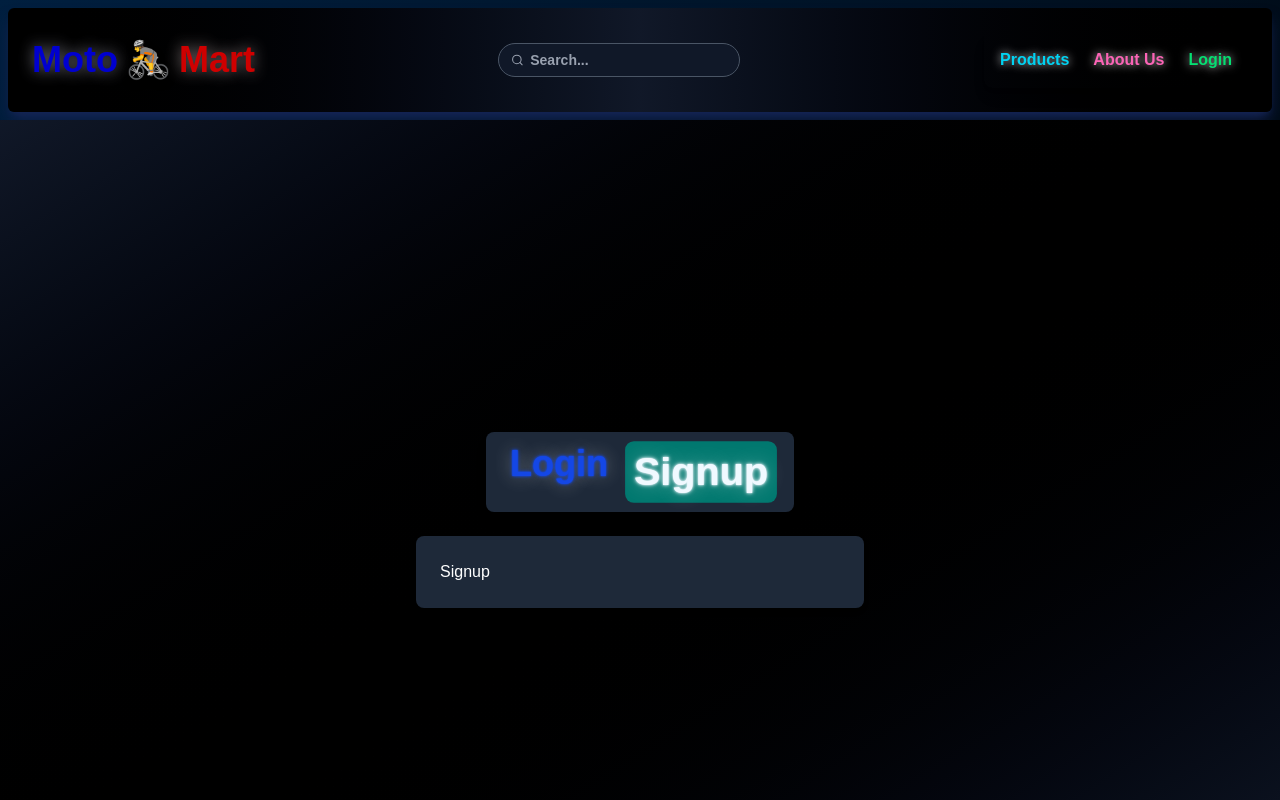
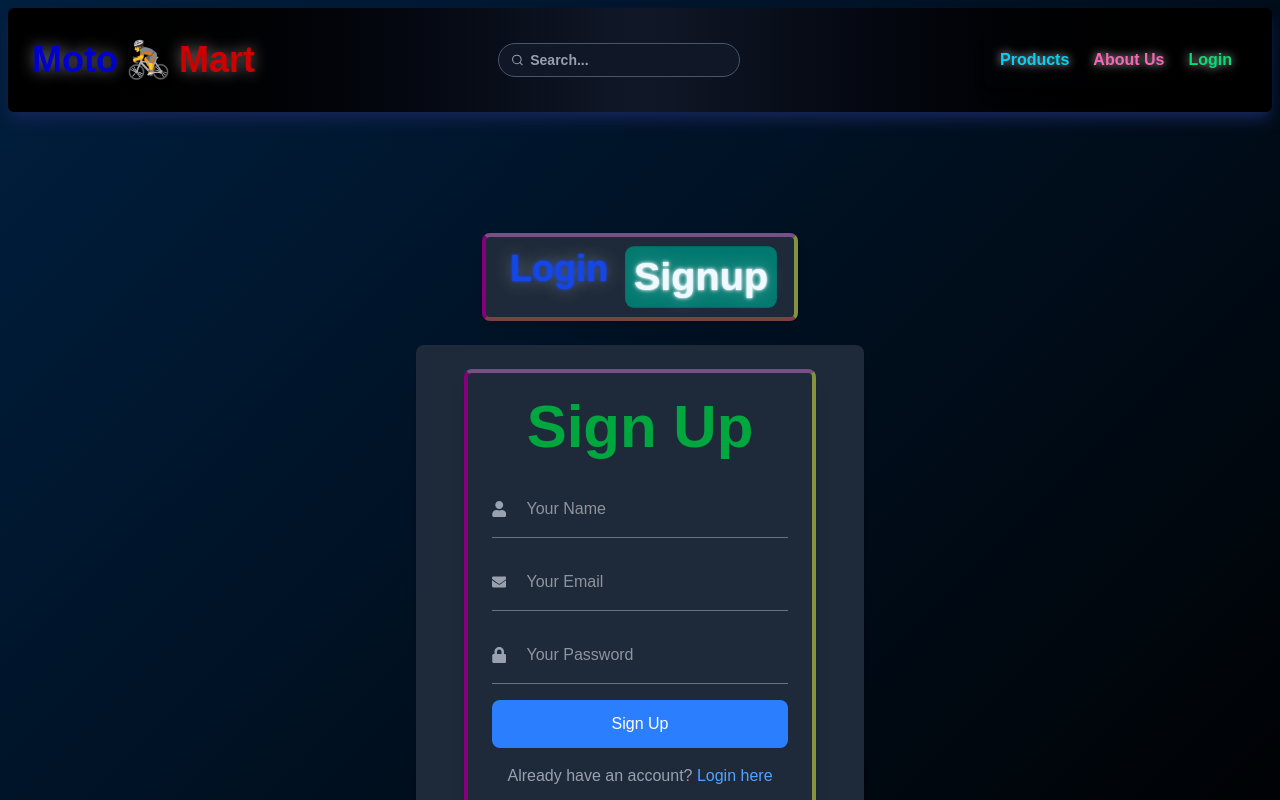
Before and after one commit to sakibhasan-24/moto-mart, a React (Vite) app: page /signup in a window 1280 px wide. Shown: the top 800 px of the page. Built offline with nearby package versions, Linux system fonts and the light colour scheme.

Commit message:
signup and login page

```diff
--- a/src/index.css
+++ b/src/index.css
@@ -23,4 +23,25 @@ body {
         0 0 22px rgba(255, 255, 255, 0.5);
     }
   }
+  @keyframes borderAnimation {
+    0% {
+      border-color: red blue orange teal;
+    }
+    25% {
+      border-color: blue orange teal red;
+    }
+    50% {
+      border-color: orange teal red blue;
+    }
+    75% {
+      border-color: teal red blue orange;
+    }
+    100% {
+      border-color: red blue orange teal;
+    }
+  }
+
+  .animate-border {
+    animation: borderAnimation 4s infinite linear;
+  }
 }
--- a/src/pages/auth/AuthLayout.tsx
+++ b/src/pages/auth/AuthLayout.tsx
@@ -4,9 +4,12 @@ import matchRouter from "../../utils/matchRouter";
 
 export default function AuthLayout() {
   return (
-    <div className="flex flex-col items-center justify-center min-h-screen bg-gradient-to-br from-gray-900 via-black to-gray-900 ">
+    <div className="flex p-6 flex-col items-center justify-center my-6 min-h-screen ">
       {/* Navigation Links */}
-      <nav className="mb-6 flex space-x-6 bg-gray-800 px-6 py-3 rounded-lg shadow-lg">
+      <nav
+        className="mb-6 flex  border-4
+      border-transparent animate-border space-x-6 bg-gray-800 px-6 py-3 rounded-lg shadow-lg"
+      >
         <Link
           to="/login"
           className={`text-4xl text-blue-700  font-semibold neon-text-auth
--- a/src/pages/auth/Login.tsx
+++ b/src/pages/auth/Login.tsx
@@ -1,5 +1,82 @@
-import React from "react";
+import { useState } from "react";
+import { FaEnvelope, FaLock } from "react-icons/fa";
+import { Link } from "react-router-dom";
 
 export default function Login() {
-  return <div>Login</div>;
+  const [formData, setFormData] = useState({
+    email: "",
+    password: "",
+  });
+
+  const handleChange = (e: React.ChangeEvent<HTMLInputElement>) => {
+    setFormData({ ...formData, [e.target.name]: e.target.value });
+  };
+
+  const handleSubmit = (e: React.FormEvent) => {
+    e.preventDefault();
+    console.log("Login Data:", formData);
+  };
+
+  return (
+    <div
+      className="flex border-4
+      border-transparent animate-border  items-center justify-center  p-4"
+    >
+      <div className="w-full max-w-md  text-white p-6 rounded-lg  shadow-lg">
+        <h2 className="text-3xl sm:text-6xl font-bold text-center text-blue-600 ">
+          Login
+        </h2>
+
+        <form onSubmit={handleSubmit} className="space-y-4">
+          <div className="flex items-center border-b border-gray-500 py-2">
+            <FaEnvelope className="text-gray-400 mr-3" />
+            <input
+              type="email"
+              name="email"
+              value={formData.email}
+              onChange={handleChange}
+              className="bg-transparent outline-none text-white w-full p-2"
+              placeholder="Your Email"
+              required
+            />
+          </div>
+
+          <div className="flex items-center border-b border-gray-500 py-2">
+            <FaLock className="text-gray-400 mr-3" />
+            <input
+              type="password"
+              name="password"
+              value={formData.password}
+              onChange={handleChange}
+              className="bg-transparent outline-none text-white w-full p-2"
+              placeholder="Your Password"
+              required
+            />
+          </div>
+
+          <button
+            type="submit"
+            className="w-full py-3 cursor-pointer bg-blue-500 text-white rounded-lg hover:bg-blue-600 transition-all"
+          >
+            Login
+          </button>
+        </form>
+
+        <div className="mt-4 text-center text-gray-400">
+          <Link
+            to="/forgot-password"
+            className="block hover:underline text-blue-400"
+          >
+            Forgot Password?
+          </Link>
+          <p className="mt-2">
+            Don't have an account?{" "}
+            <Link to="/signup" className="text-blue-400 hover:underline">
+              Sign Up
+            </Link>
+          </p>
+        </div>
+      </div>
+    </div>
+  );
 }
--- a/src/pages/auth/Signup.tsx
+++ b/src/pages/auth/Signup.tsx
@@ -1,3 +1,88 @@
+import { useState } from "react";
+import { FaUser, FaEnvelope, FaLock } from "react-icons/fa";
+import { Link } from "react-router-dom";
+
 export default function Signup() {
-  return <div>Signup</div>;
+  const [formData, setFormData] = useState({
+    name: "",
+    email: "",
+    password: "",
+  });
+
+  const handleChange = (e: React.ChangeEvent<HTMLInputElement>) => {
+    setFormData({ ...formData, [e.target.name]: e.target.value });
+  };
+
+  const handleSubmit = (e: React.FormEvent) => {
+    e.preventDefault();
+    console.log("Signup Data:", formData);
+  };
+
+  return (
+    <div className="flex  items-center justify-center px-6">
+      <div
+        className="w-full max-w-md  border-4
+      border-transparent animate-border text-white p-6 rounded-lg shadow-lg"
+      >
+        <h2 className="text-2xl sm:text-6xl font-bold text-center mb-6 text-green-600">
+          Sign Up
+        </h2>
+
+        <form onSubmit={handleSubmit} className="space-y-4">
+          <div className="flex items-center border-b border-gray-500 py-2">
+            <FaUser className="text-gray-400 mr-3" />
+            <input
+              type="text"
+              name="name"
+              value={formData.name}
+              onChange={handleChange}
+              className="bg-transparent outline-none text-white w-full p-2"
+              placeholder="Your Name"
+              required
+            />
+          </div>
+
+          <div className="flex items-center border-b border-gray-500 py-2">
+            <FaEnvelope className="text-gray-400 mr-3" />
+            <input
+              type="email"
+              name="email"
+              value={formData.email}
+              onChange={handleChange}
+              className="bg-transparent outline-none text-white w-full p-2"
+              placeholder="Your Email"
+              required
+            />
+          </div>
+
+          <div className="flex items-center border-b border-gray-500 py-2">
+            <FaLock className="text-gray-400 mr-3" />
+            <input
+              type="password"
+              name="password"
+              value={formData.password}
+              onChange={handleChange}
+              className="bg-transparent outline-none text-white w-full p-2"
+              placeholder="Your Password"
+              required
+            />
+          </div>
+
+          <button
+            type="submit"
+            className="w-full py-3 bg-blue-500 text-white rounded-lg hover:bg-blue-600 transition-all"
+          >
+            Sign Up
+          </button>
+        </form>
+
+        <p className="mt-4 text-center text-gray-400">
+          Already have an account?{" "}
+          <Link to="/login" className="text-blue-400 hover:underline">
+            Login here
+          </Link>
+        </p>
+      </div>
+    </div>
+  );
 }
```
